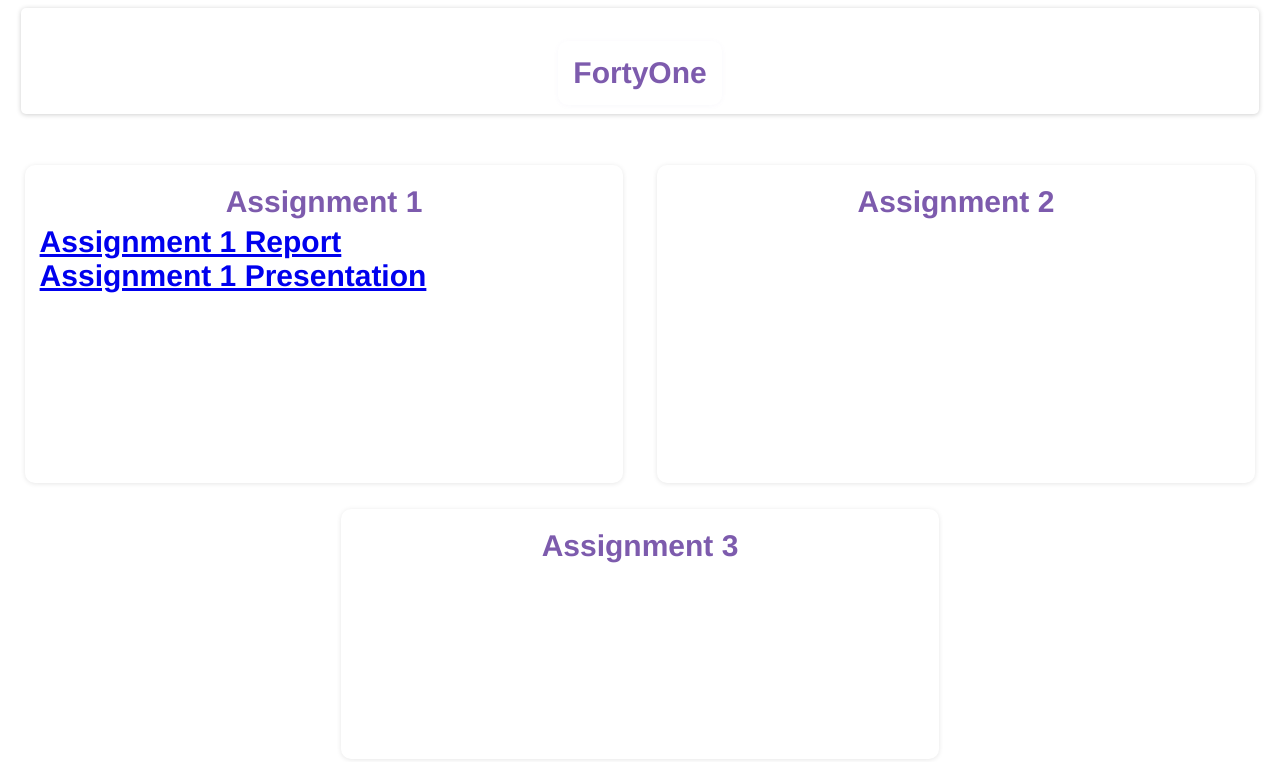
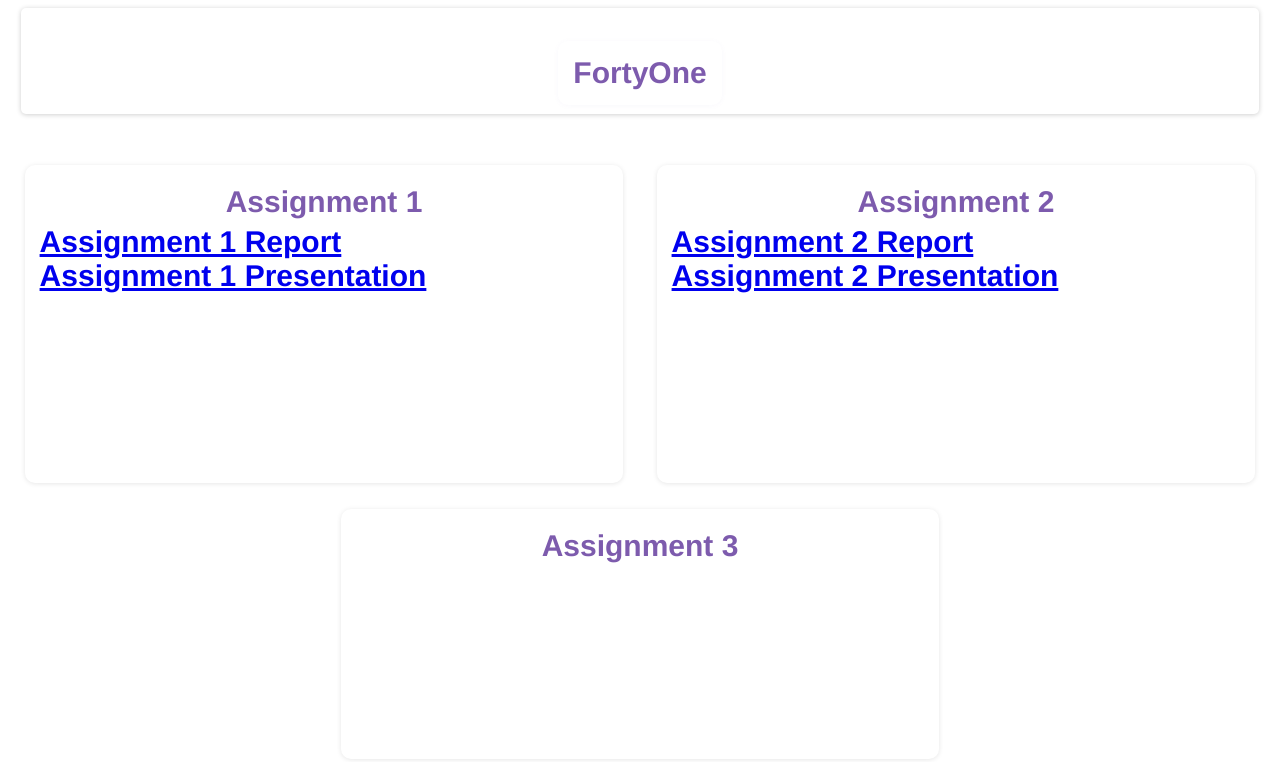
Before and after one commit to udit-329/CISC322, a plain HTML site: page index.html in a window 1280 px wide. Drawn offline with Linux system fonts and the light colour scheme.

Commit message:
Update index.html

```diff
--- a/index.html
+++ b/index.html
@@ -69,6 +69,12 @@
         </div>
         <div class="box card">
             <div class="title-assn">Assignment 2</div>
+		<div>
+			<a href="https://udit-329.github.io/CISC322/A2_report.pdf">Assignment 2 Report</a>
+		</div>
+		<div>
+			<a href="https://udit-329.github.io/CISC322/A2_presentation.pdf">Assignment 2 Presentation</a>
+		</div>
         </div>
         <div class="box card">
             <div class="title-assn">Assignment 3</div>
```
